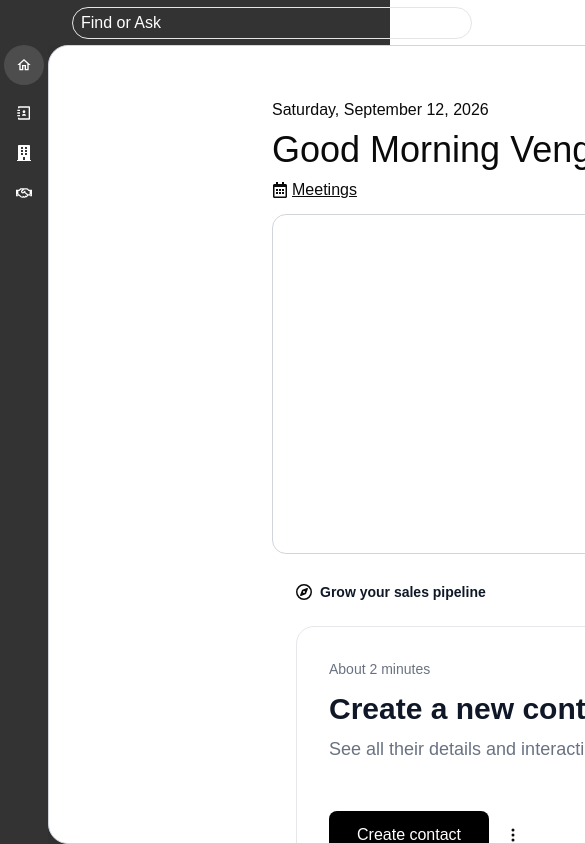
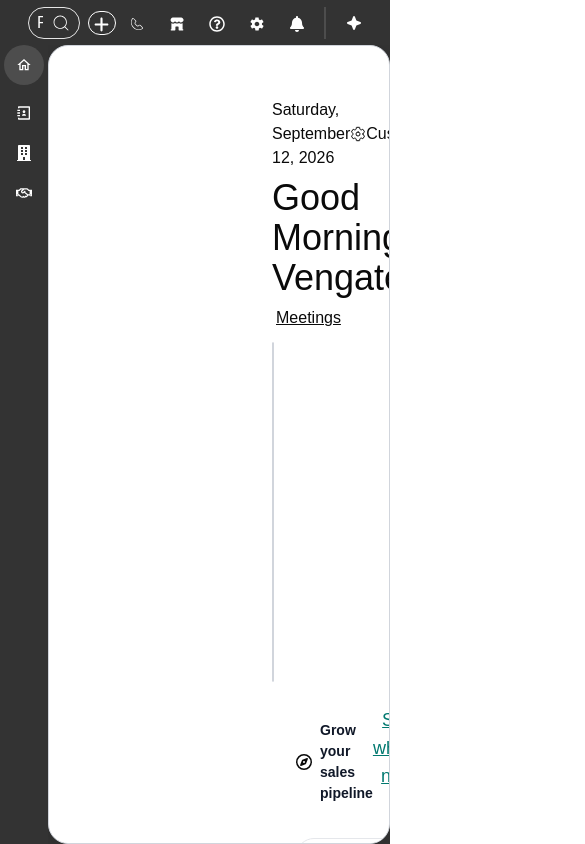
Before and after one commit to vgvengi/crm-Full-stack, a React (Vite) app in the folder frontend/: page / in a window 390 px wide. Shown: the top 844 px of the page, 585 px wide, since content can reach past the window. Built offline with nearby package versions, Linux system fonts and the light colour scheme.

Commit message:
style: change the width and gap

```diff
--- a/frontend/src/components/top-bar/TopBar.tsx
+++ b/frontend/src/components/top-bar/TopBar.tsx
@@ -28,22 +28,22 @@ function TopNav() {
   });
   return (
     <div className="h-full w-full flex items-center px-4">
-      <div ref={ref} className="flex flex-row">
+      <div ref={ref} className="flex flex-row flex-1 min-w-0 max-w-100">
         <div
-          className=" flex flex-row items-center  rounded-2xl border w-100 h-8 cursor-pointer
-      ml-14 border-0.1 hover:bg-[#4D4D4D]"
+          className=" flex flex-row items-center  rounded-2xl border w-full h-8 cursor-pointer
+      ml-3 sm:ml-10 md:ml-14 border-0.1 hover:bg-[#4D4D4D]"
         >
           <input
-            className="outline-none mx-2 my-1 w-80 placeholder-white"
+            className="outline-none mx-2 my-1 w-full min-w-0 placeholder-white"
             type="text"
             placeholder="Find or Ask "
             onClick={() => setSearchOpen((prev) => !prev)}
           />
-          <CiSearch className="ms-auto mr-2" size={20} color="white" />
+          <CiSearch className="ms-auto mr-2 shrink-0" size={20} color="white" />
         </div>
         {searchOpen && (
           <div
-            className="bg-white w-146 h-full shadow-2xl left-15
+            className="bg-white w-[90vw] max-w-146 h-full shadow-2xl left-4 sm:left-15
             inset-0 z-50 fixed
         rounded-2xl"
           >
@@ -91,14 +91,14 @@ function TopNav() {
         )}
       </div>
 
-      <div className="flex ms-auto">
-        <div className="flex flex-row items-center gap-2 mr-2">
+      <div className="flex ms-auto shrink-0">
+        <div className="hidden lg:flex flex-row items-center gap-2 mr-2">
           <GrUpgrade color="white" />
           <p className="text-white">Upgrade</p>
         </div>
       </div>
-      <div className="w-0.5 h-8 bg-[#4D4D4D] mx-2 "></div>
-      <div className="flex flex-row">
+      <div className="hidden lg:block w-0.5 h-8 bg-[#4D4D4D] mx-2 "></div>
+      <div className="flex flex-row shrink-0">
         {topNavItems.map((topmenu) => {
           const Icon = topmenu.icon;
           return (
@@ -112,15 +112,15 @@ function TopNav() {
       </div>
       <div className="w-0.5 h-8 bg-[#4D4D4D] mx-2 "></div>
 
-      <div>
-        <button className=" flex flex-row items-center gap-3 p-6 cursor-pointer">
+      <div className="shrink-0">
+        <button className=" flex flex-row items-center gap-3 px-3 sm:px-6 py-6 cursor-pointer">
           <PiStarFourFill color="white" />
-          <p className="text-white">Assistant</p>
+          <p className="hidden sm:inline text-white">Assistant</p>
         </button>
       </div>
-      <div className="w-0.5 h-8 bg-[#4D4D4D] mx-2 "></div>
+      <div className="hidden md:block w-0.5 h-8 bg-[#4D4D4D] mx-2 "></div>
 
-      <div>
+      <div className="hidden md:block">
         <p
           className="p-6
         text-white"
```
